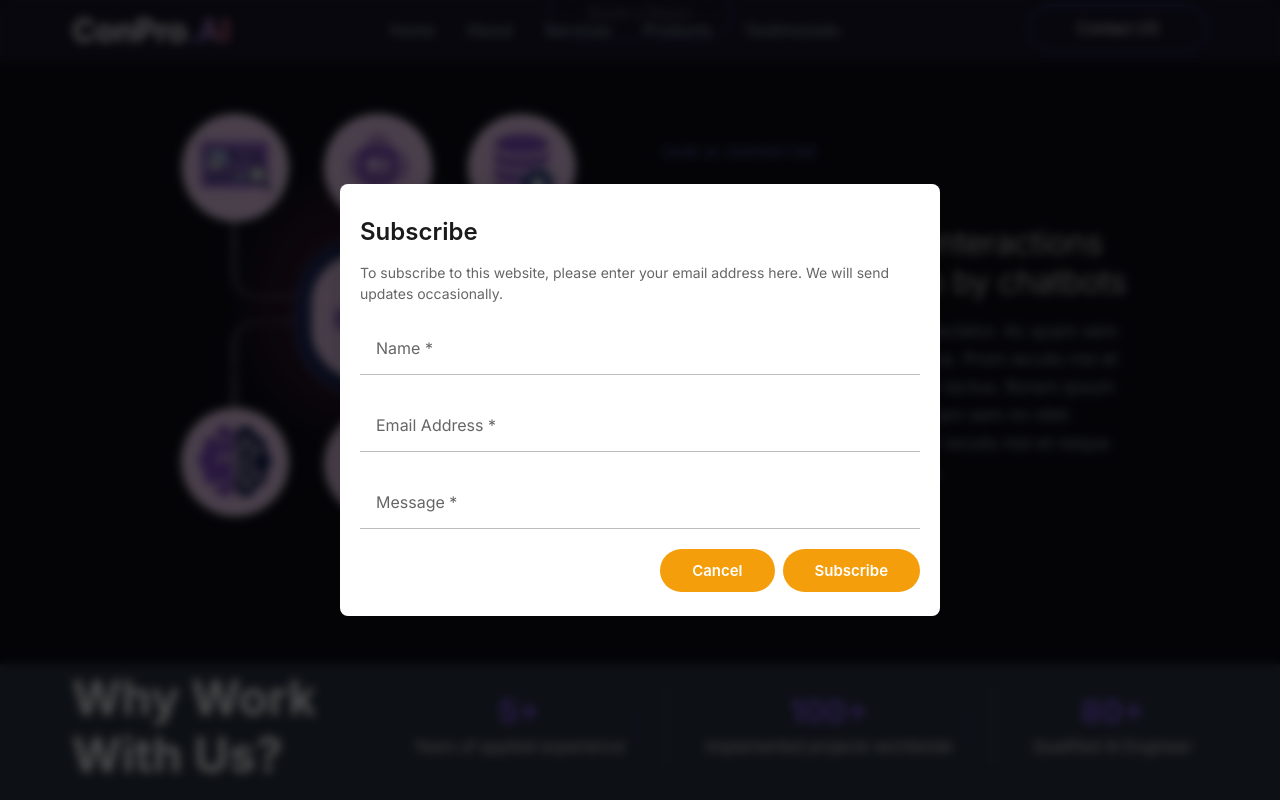
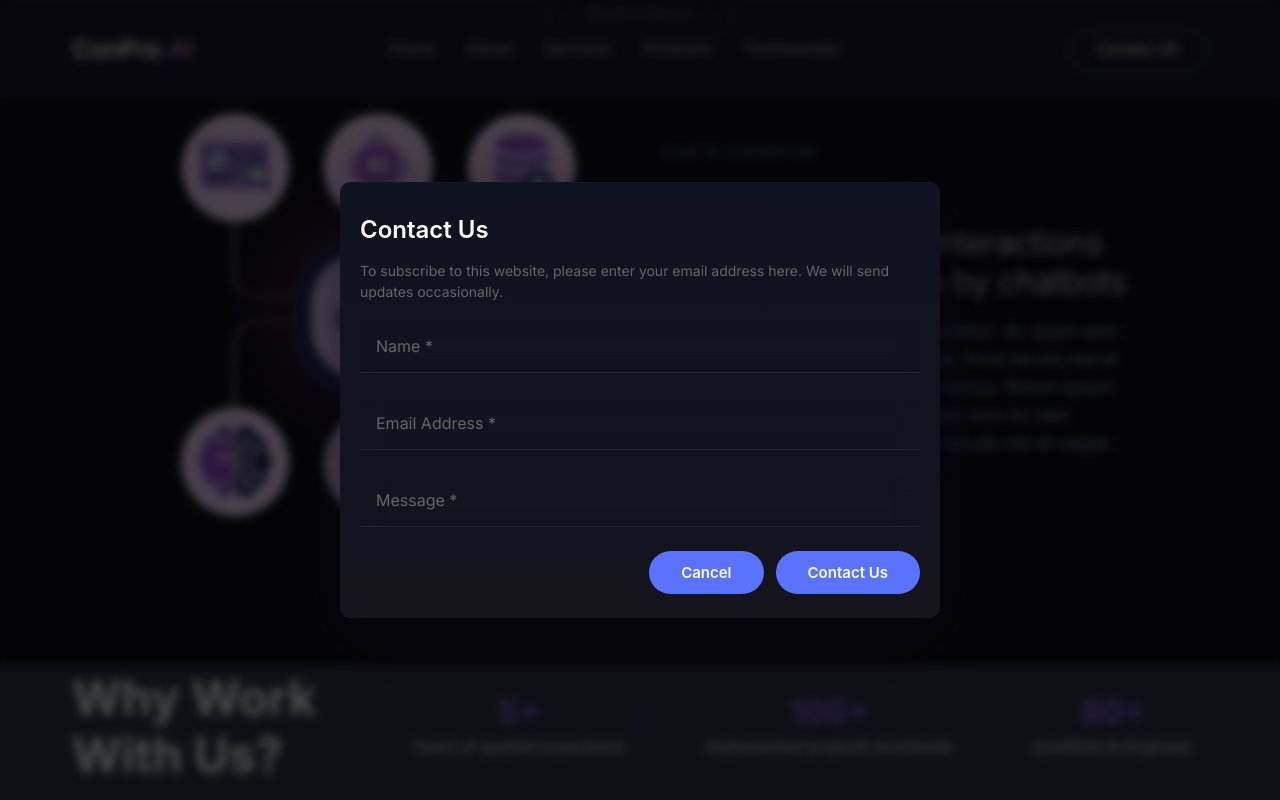
Before and after one commit to BigBetsdotAI/BigBets, a React app: page /products in a window 1280 px wide. Both pictures are taken after a click on the button "Learn More". Shown: the part 1684-2484 px from the top of the page. Built offline with nearby package versions, Linux system fonts and the light colour scheme.

Commit message:
style: apply pill-style Learn More button and fix hover overrides

```diff
--- a/src/App.css
+++ b/src/App.css
@@ -1589,6 +1589,8 @@ body {
 }
 
 .read-more-btn {
+  background: transparent;
+  border: none;
   color: #8B5CF6;
   font-weight: 500;
   background: none;
@@ -1599,6 +1601,42 @@ body {
 
 .read-more-btn:hover {
   color: #3B82F6;
+  box-shadow: none !important;
+}
+
+/* Specific Learn More button: apply Contact Us pill effect here only */
+.learn-more-btn {
+  background: transparent;
+  border: none;
+  color: #ffffff;
+  font-size: 0.95rem;
+  font-weight: 500;
+  cursor: pointer;
+  display: inline-flex;
+  align-items: center;
+  gap: 0.5rem;
+  transition: all 0.25s ease;
+  padding: 8px 18px;
+  border-radius: 24px;
+  min-width: 120px;
+  justify-content: center;
+  box-shadow: none !important;
+}
+
+.learn-more-btn:hover {
+  color: #ffffff;
+  background-color: #5a73ff;
+  transform: translateY(-2px);
+  box-shadow: none !important;
+}
+
+/* Ensure learn-more hover wins over .btn-outline rules */
+.ai-expertise .learn-more-btn:hover,
+.container .learn-more-btn:hover,
+.learn-more-btn:hover {
+  background-color: #5a73ff !important;
+  color: #ffffff !important;
+  border-color: #5a73ff !important;
 }
 
 /* Footer */
--- a/src/components/sections/AIExpertise.js
+++ b/src/components/sections/AIExpertise.js
@@ -30,7 +30,7 @@ const AIExpertise = () => {
               <p className="section-description">
                 Rorem ipsum dolor sit amet consectetur. Ac quam sem mi nibh volutpat enim pellentesque. Proin iaculis nisl et neque sed fermentum sollicitudin lectus. Rorem ipsum dolor sit amet consectetur. Ac quam sem mi nibh volutpat enim pellentesque. Proin iaculis nisl et neque sed fermentum sollicitudin lectus.
               </p>
-              <button className="btn btn-outline btn-large" onClick={() => {
+              <button className="btn btn-outline btn-large learn-more-btn" onClick={() => {
                 const event = new CustomEvent('openContactModal');
                 window.dispatchEvent(event);
               }}>
--- a/src/components/ui/ContactModal.css
+++ b/src/components/ui/ContactModal.css
@@ -89,6 +89,22 @@
   justify-content: center;
   align-items: center;
 }
+.modal-container {
+  /* Dark themed modal to match site */
+  background: linear-gradient(180deg, #0f1220 0%, #15141d 100%);
+  border-radius: 10px;
+  max-width: 600px;
+  width: 100%;
+  max-height: 90vh;
+  overflow-y: auto;
+  animation: slideUp 0.28s cubic-bezier(.22,1,.36,1);
+  box-shadow: 0 20px 60px rgba(6,7,20,0.6), inset 0 1px 0 rgba(255,255,255,0.02);
+  display: flex;
+  flex-direction: column;
+  justify-content: center;
+  align-items: stretch;
+  color: #e6eef8;
+}
 
 @keyframes slideUp {
   from {
@@ -112,6 +128,19 @@
   color: #1a1a1a;
   margin: 0 0 10px 0;
   font-family: -apple-system, BlinkMacSystemFont, 'Segoe UI', 'Roboto', 'Oxygen', 'Ubuntu', 'Cantarell', sans-serif;
+}
+.modal-title {
+  font-size: 24px;
+  font-weight: 600;
+  color: #ffffff;
+  margin: 0 0 10px 0;
+  font-family: -apple-system, BlinkMacSystemFont, 'Segoe UI', 'Roboto', 'Oxygen', 'Ubuntu', 'Cantarell', sans-serif;
+}
+.modal-description {
+  font-size: 14px;
+  color: #b8c3d9;
+  line-height: 1.6;
+  margin: 0 0 18px 0;
 }
 
 .modal-description {
@@ -154,6 +183,24 @@
   box-shadow: none !important;
   transition: border-color 0.2s;
 }
+.form-input {
+  width: 100%;
+  padding: 12px 0 8px 0;
+  font-size: 16px;
+  border: none !important;
+  border-bottom: 1.5px solid rgba(255,255,255,0.08) !important;
+  outline: none;
+  background: transparent !important;
+  color: #e6eef8 !important;
+  font-family: inherit;
+  font-weight: 400;
+  border-radius: 0 !important;
+  box-shadow: none !important;
+  transition: border-color 0.18s ease, color 0.18s ease;
+}
+.form-input:focus {
+  border-bottom: 2px solid #667eea !important;
+}
 .form-input:focus {
   border-bottom: 2px solid #1976d2 !important;
 }
@@ -177,6 +224,14 @@
   font-weight: 400;
   letter-spacing: 0.01em;
 }
+.form-field .input-label {
+  font-size: 14px;
+  color: #cbd6ea;
+  margin-top: 6px;
+  margin-left: 2px;
+  font-weight: 400;
+  letter-spacing: 0.01em;
+}
 
 /* Modal Actions */
 .modal-actions {
@@ -185,6 +240,13 @@
   justify-content: flex-end;
   margin-top: -8px;
   padding-top: 4px;
+}
+.modal-actions {
+  display: flex;
+  gap: 12px;
+  justify-content: flex-end;
+  margin-top: -6px;
+  padding-top: 6px;
 }
 
 .btn-cancel,
@@ -200,25 +262,25 @@
 }
 
 .btn-cancel {
-  background: #f59e0b;
+  background: #5a73ff;
   color: white;
 }
 
 .btn-cancel:hover {
-  background: #d97706;
+  background: #4662e6;
   transform: translateY(-1px);
-  box-shadow: 0 4px 12px rgba(245, 158, 11, 0.3);
+  box-shadow: 0 6px 18px rgba(90, 115, 255, 0.18);
 }
 
 .btn-subscribe {
-  background: #f59e0b;
+  background: #5a73ff;
   color: white;
 }
 
 .btn-subscribe:hover {
-  background: #d97706;
+  background: #4662e6;
   transform: translateY(-1px);
-  box-shadow: 0 4px 12px rgba(245, 158, 11, 0.3);
+  box-shadow: 0 6px 18px rgba(90, 115, 255, 0.18);
 }
 
 .btn-cancel:disabled,
--- a/src/components/ui/ContactModal.js
+++ b/src/components/ui/ContactModal.js
@@ -48,7 +48,7 @@ const ContactModal = ({ isOpen, onClose }) => {
     <div className="modal-overlay" onClick={onClose}>
       <div className="modal-container" onClick={(e) => e.stopPropagation()}>
         <div className="modal-content">
-          <h2 className="modal-title">Subscribe</h2>
+          <h2 className="modal-title">Contact Us</h2>
           <p className="modal-description">
             To subscribe to this website, please enter your email address here. We
             will send updates occasionally.
@@ -114,7 +114,7 @@ const ContactModal = ({ isOpen, onClose }) => {
                 className="btn-subscribe"
                 disabled={isSubmitting}
               >
-                {isSubmitting ? 'Sending...' : 'Subscribe'}
+                {isSubmitting ? 'Sending...' : 'Contact Us'}
               </button>
             </div>
           </form>
--- a/src/styles/components.css
+++ b/src/styles/components.css
@@ -16,7 +16,8 @@
 }
 
 .btn:focus {
-  box-shadow: 0 0 0 3px rgba(139, 92, 246, 0.3);
+  /* remove focus shadow for buttons (keep other focus affordances if needed) */
+  box-shadow: none !important;
 }
 
 .btn:disabled {
@@ -28,12 +29,12 @@
 .btn-primary {
   background: var(--gradient-primary);
   color: var(--text-primary);
-  box-shadow: var(--shadow-md);
+  box-shadow: none !important;
 }
 
 .btn-primary:hover:not(:disabled) {
   transform: translateY(-2px);
-  box-shadow: var(--shadow-purple);
+  box-shadow: none !important;
 }
 
 .btn-secondary {
@@ -45,6 +46,7 @@
 .btn-secondary:hover:not(:disabled) {
   background: var(--color-primary);
   color: var(--text-primary);
+  box-shadow: none !important;
 }
 
 .btn-outline {
@@ -58,6 +60,7 @@
   background: rgba(139, 92, 246, 0.1);
   border-color: var(--color-primary);
   color: var(--color-primary);
+  box-shadow: none !important;
 }
 
 .btn-ghost {
@@ -69,6 +72,25 @@
 .btn-ghost:hover:not(:disabled) {
   background: rgba(139, 92, 246, 0.1);
   color: var(--color-primary);
+  box-shadow: none !important;
+}
+
+/* Explicitly ensure no button shadows anywhere */
+.btn,
+.btn *,
+.contact-btn,
+.btn-cancel,
+.btn-subscribe {
+  box-shadow: none !important;
+}
+
+.btn:hover,
+.btn:active,
+.btn:focus,
+.contact-btn:hover,
+.btn-cancel:hover,
+.btn-subscribe:hover {
+  box-shadow: none !important;
 }
 
 /* Button Sizes */
--- a/src/styles/header.css
+++ b/src/styles/header.css
@@ -64,6 +64,34 @@
   transition: transform 0.3s ease, opacity 0.3s ease;
 }
 
+/* Desktop-only: increase header background height */
+@media (min-width: 769px) {
+  .header {
+    padding-top: 18px; /* increase top padding to make background taller */
+    padding-bottom: 18px; /* increase bottom padding */
+    /* keep layout of inner container unchanged by using taller spacing */
+  }
+  .header .container {
+    margin: 24px auto; /* slightly increase vertical spacing for desktop */
+  }
+  /* Desktop: slightly smaller logo and tighter contact button */
+  .logo, .logo-accent {
+    width: 140px;
+    height: 34px;
+    font-size: 24px;
+    line-height: 34px;
+  }
+  .contact-btn {
+    /* pill-style small button like the "Get In Touch" example */
+    padding: 8px 18px !important;
+    border-radius: 24px !important;
+    min-width: auto;
+    font-size: 0.95rem;
+    line-height: 1;
+  }
+
+}
+
 .header-visible {
   transform: translateY(0);
   opacity: 1;
@@ -95,8 +123,8 @@
   width: 160px;
   height: 38px;
   font-style: normal;
-  font-weight: 700;
-  font-size: 32px;
+  font-weight: 600;
+  font-size: 25px;
   line-height: 38px;
   letter-spacing: -0.14px;
   color: #ffffff;
@@ -108,8 +136,8 @@
   width: 160px;
   height: 38px;
   font-style: normal;
-  font-weight: 700;
-  font-size: 32px;
+  font-weight: 600;
+  font-size: 25px;
   line-height: 38px;
   letter-spacing: -0.14px;
   background: linear-gradient(90deg, #7186FF 11%, #FE7587 100%);
@@ -168,7 +196,7 @@
 }
 
 .contact-btn {
-  padding: 14px 42px !important;
+  padding: 7px 0px !important;
   border-radius: 35px !important;
   padding: 1rem 2rem;
   color: rgb(255, 255, 255);
@@ -176,14 +204,15 @@
   font-size: 1rem;
   cursor: pointer;
   transition: all 0.3s ease;
-  min-width: 180px;
+  min-width: 140px;
   width: auto;
+  height: 43px;
 }
 
 .header-contact-btn {
   position: absolute;
   right: var(--spacing-xl);
-  top: -50%;
+  top: -29%;
   /* transform: translateY(10%); */
   z-index: 1;
 }
--- a/src/styles/hero-new.css
+++ b/src/styles/hero-new.css
@@ -269,10 +269,10 @@
   }
 
   .hero-trust-text {
-    font-size: 0.75rem;
+    font-size: 11px !important;
     margin-left: 0;
     text-align: center;
-    padding: 0 0 5px 0;
+    padding: 0 0 0px 0;
   }
 }
 
--- a/src/styles/sections.css
+++ b/src/styles/sections.css
@@ -164,8 +164,8 @@
   }
   /* Buttons / CTAs */
   button, .btn, .hero-btn, .category-btn, .read-more-btn {
-    font-size: 12px !important;
-    min-height: 44px;
+    font-size: 11px !important;
+    min-height: 35px;
   }
   /* Navigation / Menus */
   nav, .nav-link, .header-link, .mobile-nav-link {
@@ -193,6 +193,13 @@
     font-size: 0.95rem;
     flex: 0 0 auto;
     margin-bottom: 0 !important;
+  }
+
+  /* Make the first four category buttons slightly smaller on mobile
+     (BI and Big Data, Data Science and AI Solutions, ML Consulting..., All Case Studies) */
+  .resource-categories .category-btn:nth-child(-n+4) {
+    /* font-size: 0.875rem !important; 14px */
+    padding: 6px 10px !important;
   }
 }
 @media (max-width: 768px) {
@@ -1557,7 +1564,7 @@ stats {
   flex-shrink: 0;
   margin: 0;
   z-index: 2;
-  transition: transform 0.5s cubic-bezier(0.4, 0, 0.2, 1), box-shadow 0.5s cubic-bezier(0.4, 0, 0.2, 1);
+  transition: transform 0.7s cubic-bezier(0.22, 1, 0.36, 1), box-shadow 0.7s cubic-bezier(0.22, 1, 0.36, 1);
 }
 
 /* Gradient backgrounds removed */
@@ -1857,7 +1864,7 @@ stats {
 .resource-categories {
   display: flex;
   gap: 1rem;
-  margin-bottom: 3rem;
+  margin-bottom: 2rem;
   flex-wrap: wrap;
 }
 
@@ -1957,11 +1964,59 @@ stats {
   gap: 0.5rem;
   transition: all 0.3s ease;
   padding: 0;
+  box-shadow: none !important;
 }
 
 .read-more-btn:hover {
   color: #8B5CF6;
   transform: translateX(5px);
+  box-shadow: none !important;
+}
+
+/* Specific Learn More button: apply Contact Us pill effect here only */
+.learn-more-btn {
+  background: transparent;
+  border: none;
+  color: #ffffff;
+  font-size: 0.95rem;
+  font-weight: 500;
+  cursor: pointer;
+  display: inline-flex;
+  align-items: center;
+  gap: 0.5rem;
+  transition: all 0.25s ease;
+  padding: 8px 18px;
+  border-radius: 24px;
+  min-width: 120px;
+  justify-content: center;
+  box-shadow: none !important;
+}
+
+.learn-more-btn:hover {
+  color: #ffffff;
+  background-color: #5a73ff;
+  transform: translateY(-2px);
+  box-shadow: none !important;
+}
+
+/* Stronger, higher-specificity overrides to beat .btn-outline hover rules */
+.ai-expertise .learn-more-btn:hover,
+.container .learn-more-btn:hover,
+.learn-more-btn:hover {
+  background-color: #5a73ff !important;
+  color: #ffffff !important;
+  border-color: #5a73ff !important;
+}
+
+/* Remove any shadows or outlines when the Learn More / Read More buttons are
+   focused or active (e.g., after clicking). Keep :focus-visible off only for
+   mouse/keyboard accessibility where appropriate. */
+.read-more-btn:active,
+.read-more-btn:focus,
+.read-more-btn:focus-visible {
+  box-shadow: none !important;
+  outline: none !important;
+  transform: none !important; /* avoid persistent translate on active */
 }
 
 .resources-grid {
```
